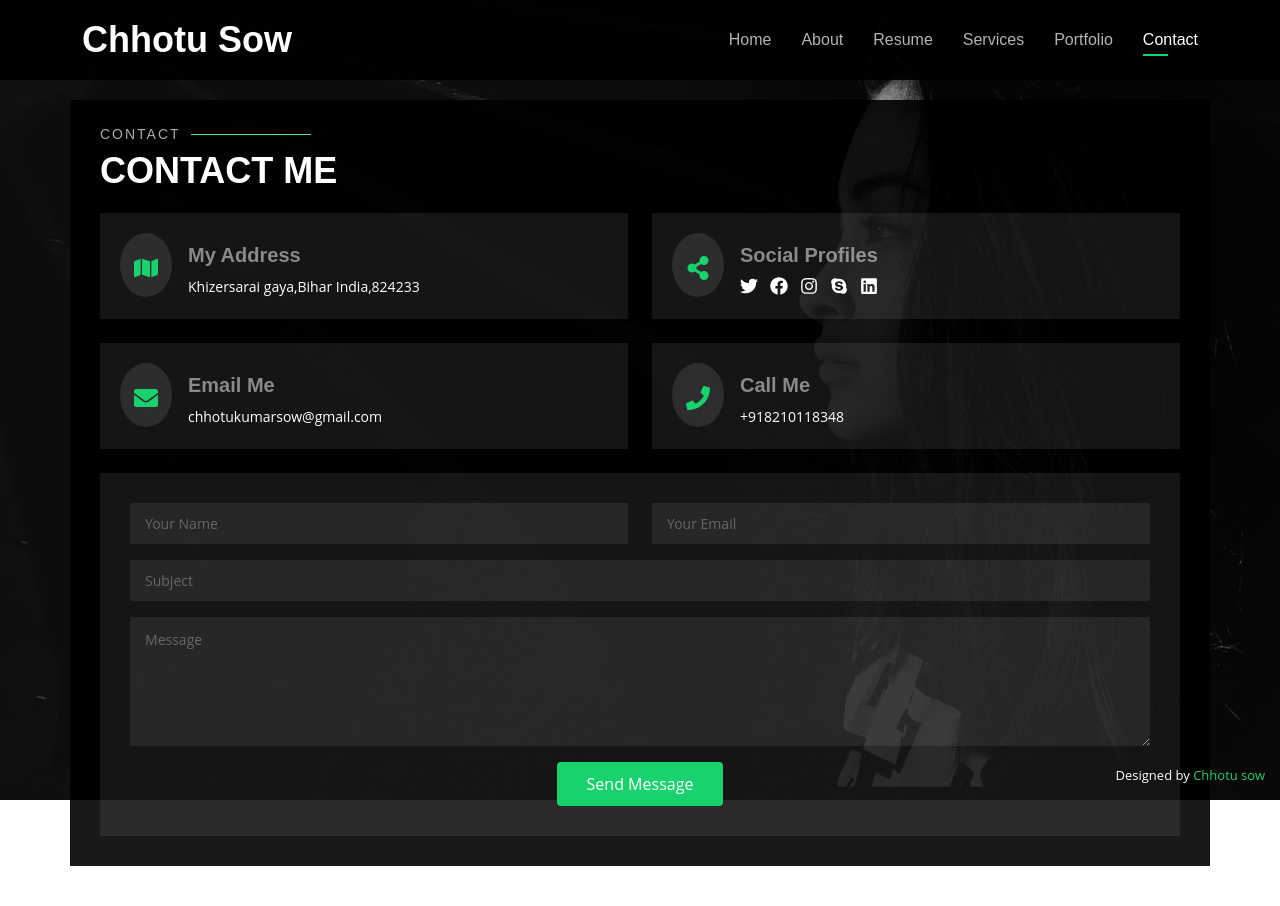
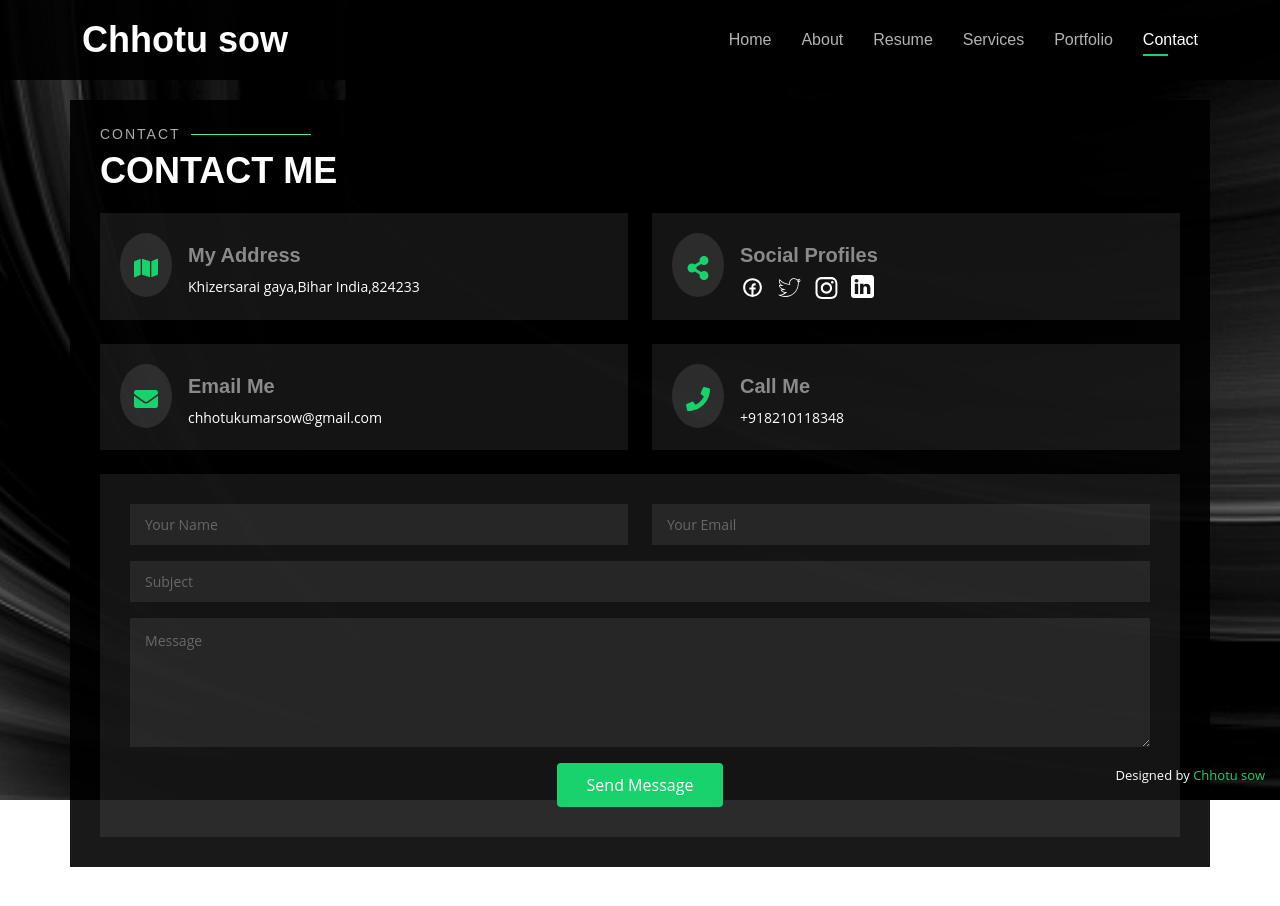
Before and after one commit to chhotu1/chhotu-portfolio, a Next.js app: page /contact in a window 1280 px wide. Shown: the top 906 px of the page. Built offline with nearby package versions, Linux system fonts and the light colour scheme.

Commit message:
add image

```diff
--- a/components/Header/index.js
+++ b/components/Header/index.js
@@ -2,7 +2,7 @@ import Image from 'next/image';
 import Link from 'next/link';
 import { useRouter } from 'next/router';
 import React, { useState } from 'react'
-import { FaCross, FaFacebook, FaInstagram, FaLinkedin, FaList, FaTimes, FaTwitter } from "react-icons/fa";
+import { FaList, FaTimes } from "react-icons/fa";
 import { Data } from '../../public/Data';
 const Header = () => {
     const {asPath}=useRouter();
@@ -11,7 +11,7 @@ const Header = () => {
     return (
         <header id="header" className={asPath!=='/'?'header-top':''}>
             <div className="container">
-                <h1><Link href="/">Chhotu Sow</Link></h1>
+                <h1><Link href="/">{aboutMe.name}</Link></h1>
                 {/* Uncomment below if you prefer to use an image logo navbar-mobile  bi mobile-nav-toggle bi-x */}
                 {/* <a href="index.html" class="mr-auto"><img src="assets/img/logo.png" alt="" class="img-fluid"></a> */}
                 <h2>I'm a passionate <span>Software Engineer</span> from Bihar,India.</h2>
@@ -27,15 +27,18 @@ const Header = () => {
                     {isMobile?<FaTimes className="bi mobile-nav-toggle bi-x" onClick={()=>setIsMobile(!isMobile)}/>:<FaList onClick={()=>setIsMobile(!isMobile)} className="bi bi-list mobile-nav-toggle" />}
                 </nav>{/* .navbar */}
                 <div className="social-links">
-                    <a className="twitter" target="_blank" href={aboutMe.twitter} rel="noopener noreferrer"><FaTwitter /></a>
                     <a className="facebook" target="_blank" href={aboutMe.facebook} rel="noopener noreferrer">
-                        <Image src={icons.facebookIcon} height={30} width={30}/>
+                        <Image src={icons.facebookIcon} alt="facebook" height={30} width={30}/>
                     </a>
-                    <a className="instagram" target="_blank" href={aboutMe.instagram} rel="noopener noreferrer"><FaTwitter /></a>
-                    <a className="linkedin" target="_blank" href={aboutMe.linkedin} rel="noopener noreferrer"><FaTwitter /></a>
-                    {/* <a href="#" className="facebook"><FaFacebook /></a>
-                    <a href="#" className="instagram"><FaInstagram /></a>
-                    <a href="#" className="linkedin"><FaLinkedin /></a> */}
+                    <a className="twitter" target="_blank" href={aboutMe.twitter} rel="noopener noreferrer">
+                        <Image src={icons.twitterIcon} alt="facebook" height={25} width={25}/>
+                    </a>
+                    <a className="instagram" target="_blank" href={aboutMe.instagram} rel="noopener noreferrer">
+                        <Image src={icons.instagramIcon} alt="facebook" height={25} width={25}/>
+                    </a>
+                    <a className="linkedin" target="_blank" href={aboutMe.linkedin} rel="noopener noreferrer">
+                        <Image src={icons.linkedinIcon} alt="facebook" height={20} width={20}/>
+                    </a>
                 </div>
             </div>
         </header>
--- a/pages/contact.js
+++ b/pages/contact.js
@@ -1,9 +1,10 @@
 import React from 'react'
-import { FaEnvelope, FaFacebook, FaInstagram, FaLinkedin, FaList, FaMap, FaPhone, FaShareAlt, FaSkype, FaTwitter } from "react-icons/fa";
+import Image from 'next/image';
+import { FaEnvelope, FaMap, FaPhone, FaShareAlt } from "react-icons/fa";
 import { Data } from '../public/Data';
 
 const Contact = () => {
-  const {aboutMe} = Data;
+  const { aboutMe, icons } = Data;
 
   return (
     <section id="contact" className="contact section-show">
@@ -15,35 +16,43 @@ const Contact = () => {
         <div className="row mt-2">
           <div className="col-md-6 d-flex align-items-stretch">
             <div className="info-box">
-              <i><FaMap/></i>
+              <i><FaMap /></i>
               <h3>My Address</h3>
               <p>{aboutMe.address}</p>
             </div>
           </div>
           <div className="col-md-6 mt-4 mt-md-0 d-flex align-items-stretch">
             <div className="info-box">
-              <i><FaShareAlt/></i>
+              <i><FaShareAlt /></i>
               <h3>Social Profiles</h3>
               <div className="social-links">
-                <a href={aboutMe.twitter} className="twitter"><FaTwitter /></a>
-                <a href={aboutMe.facebook} className="facebook"><FaFacebook /></a>
-                <a href={aboutMe.instagram} className="instagram"><FaInstagram /></a>
-                <a href={aboutMe.address} className="google-plus"><FaSkype /></a>
-                <a href={aboutMe.linkedin} className="linkedin"><FaLinkedin /></a>
+                <a className="facebook" target="_blank" href={aboutMe.facebook} rel="noopener noreferrer">
+                  <Image src={icons.facebookIcon} alt="facebook" height={25} width={25} />
+                </a>
+                <a className="twitter" target="_blank" href={aboutMe.twitter} rel="noopener noreferrer">
+                  <Image src={icons.twitterIcon} alt="facebook" height={25} width={25} />
+                </a>
+                <a className="instagram" target="_blank" href={aboutMe.instagram} rel="noopener noreferrer">
+                  <Image src={icons.instagramIcon} alt="facebook" height={25} width={25} />
+                </a>
+                <a className="linkedin" target="_blank" href={aboutMe.linkedin} rel="noopener noreferrer">
+                  <Image src={icons.linkedinIcon} alt="facebook" height={23} width={23} />
+                </a>
+
               </div>
             </div>
           </div>
           <div className="col-md-6 mt-4 d-flex align-items-stretch">
             <div className="info-box">
 
-              <i><FaEnvelope/></i>
+              <i><FaEnvelope /></i>
               <h3>Email Me</h3>
               <p>{aboutMe.email}</p>
             </div>
           </div>
           <div className="col-md-6 mt-4 d-flex align-items-stretch">
             <div className="info-box">
-              <i><FaPhone/></i>
+              <i><FaPhone /></i>
               <h3>Call Me</h3>
               <p>{aboutMe.phone}</p>
             </div>
--- a/public/Data.js
+++ b/public/Data.js
@@ -99,6 +99,9 @@ export const Data = {
         ],
     },
     icons:{
-        facebookIcon:"/assets/icons/social_facebook_icon.svg"
+        facebookIcon:"/assets/icons/social_facebook_icon.svg",
+        twitterIcon:"/assets/icons/social_twitter_icon.svg",
+        linkedinIcon:"/assets/icons/linkedin_icon.svg",
+        instagramIcon:"/assets/icons/instagram_icon.svg",
     }
 }
--- a/styles/globals.scss
+++ b/styles/globals.scss
@@ -19,7 +19,7 @@ body {
 body::before {
   content: "";
   position: fixed;
-  background: #040404 url("../public/assets/img/bg.jpg") top right no-repeat;
+  background: #040404 url("../public/assets/img/bg1.jpg") top right no-repeat;
   background-size: cover;
   left: 0;
   right: 0;
@@ -120,6 +120,9 @@ h6 {
   border-radius: 50%;
   width: 40px;
   height: 40px;
+  img {
+    filter: invert(1);
+  }
 }
 
 #header .social-links a:hover {
@@ -1040,6 +1043,9 @@ section .container {
   line-height: 1;
   margin-right: 12px;
   transition: 0.3s;
+  img {
+    filter: invert(1);
+  }
 }
 
 .contact .info-box .social-links a:hover {
```
Also changed, not shown: public/assets/img/bg1.jpg (added).
